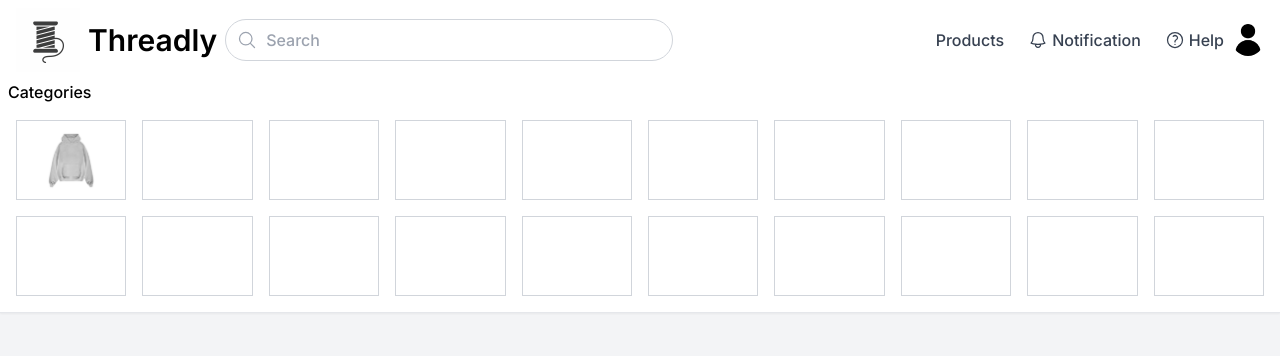
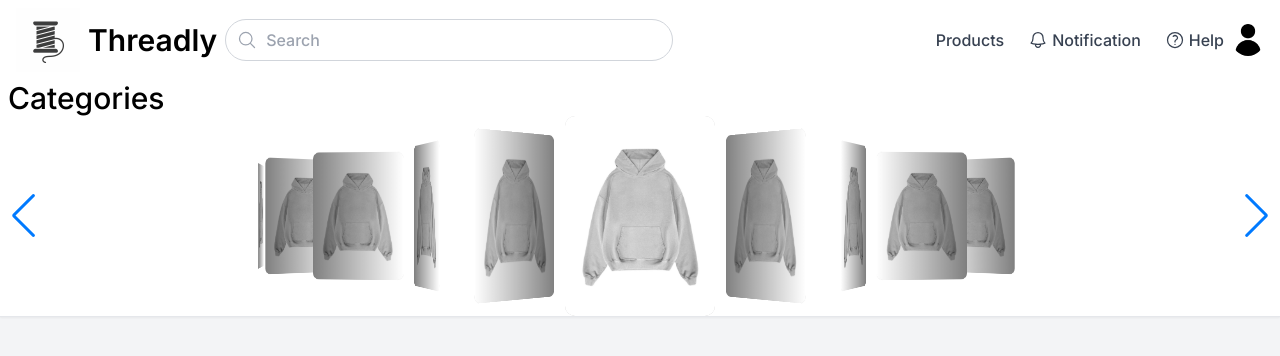
Before and after one commit to bennysito/Threadly, a PHP site: page / in a window 1280 px wide. Shown: the top 356 px of the page. Run offline with PHP 8.4, Linux system fonts and the light colour scheme; some libraries are stand-ins or nearby versions.

Commit message:
added curved image carousel gago

```diff
--- /dev/null
+++ b/Front_End/image_carousel.php
@@ -0,0 +1,95 @@
+
+<div class="swiper mySwiper">
+  <div class="swiper-wrapper">
+    <!--di pa ni final-->
+
+    <div class="swiper-slide">
+      <img src="Images/Jacket.jpg" alt="Character" class="w-full h-full object-cover rounded-lg shadow-lg">
+    </div>
+    <div class="swiper-slide">
+      <img src="Images/Jacket.jpg" alt="Character" class="w-full h-full object-cover rounded-lg shadow-lg">
+    </div>
+    <div class="swiper-slide">
+      <img src="Images/Jacket.jpg" alt="Character" class="w-full h-full object-cover rounded-lg shadow-lg">
+    </div>
+    <div class="swiper-slide">
+      <img src="Images/Jacket.jpg" alt="Character" class="w-full h-full object-cover rounded-lg shadow-lg">
+    </div>
+    <div class="swiper-slide">
+      <img src="Images/Jacket.jpg" alt="Character" class="w-full h-full object-cover rounded-lg shadow-lg">
+    </div>
+    <div class="swiper-slide">
+      <img src="Images/Jacket.jpg" alt="Character" class="w-full h-full object-cover rounded-lg shadow-lg">
+    </div>
+    <div class="swiper-slide">
+      <img src="Images/Jacket.jpg" alt="Character" class="w-full h-full object-cover rounded-lg shadow-lg">
+    </div>
+
+    <div class="swiper-slide">
+      <img src="Images/Jacket.jpg" alt="Character" class="w-full h-full object-cover rounded-lg shadow-lg">
+    </div>
+    <div class="swiper-slide">
+      <img src="Images/Jacket.jpg" alt="Character" class="w-full h-full object-cover rounded-lg shadow-lg">
+    </div>
+    <div class="swiper-slide">
+      <img src="Images/Jacket.jpg" alt="Character" class="w-full h-full object-cover rounded-lg shadow-lg">
+    </div>
+  </div>
+
+
+  <div class="swiper-button-next"></div>
+  <div class="swiper-button-prev"></div>
+</div>
+
+<!-- cdn ni siya  -->
+<link rel="stylesheet" href="https://cdn.jsdelivr.net/npm/swiper@10/swiper-bundle.min.css" />
+
+
+<script src="https://cdn.jsdelivr.net/npm/swiper@10/swiper-bundle.min.js"></script>
+
+<style>
+
+  .swiper-slide {
+    width: 150px !important;
+    height: 200px !important;
+    display: flex;
+    justify-content: center;
+    align-items: center;
+    border-radius: 10px;
+    overflow: hidden;
+    background: #e0e0e0;
+  }
+
+  .swiper-slide img {
+    width: 100%;
+    height: 100%;
+    object-fit: cover;
+    border-radius: 10px;
+  }
+</style>
+
+<script>
+  const totalSlides = 10;
+const swiper = new Swiper(".mySwiper", {
+  effect: "coverflow",
+  grabCursor: true,
+  centeredSlides: true,
+  slidesPerView: 'auto',
+  loop: false,
+
+  initialSlide: Math.floor(totalSlides / 2),
+  spaceBetween: 20,
+  coverflowEffect: {
+    rotate: 50,
+    stretch: 20,
+    depth: 200,
+    modifier: 1,
+    slideShadows: true,
+  },
+  navigation: {
+    nextEl: ".swiper-button-next",
+    prevEl: ".swiper-button-prev",
+  },
+});
+
+</script>
--- a/Front_End/index.php
+++ b/Front_End/index.php
@@ -88,9 +88,12 @@
     </div>
 
   </div>
-
+  <p class="ml-2 text-3xl">Categories</p>
+  <div>
+<?php require "image_carousel.php";?>
+</div>
 <!--Table para sa categories-->
-
+<!--
 <p class="ml-2 ">Categories</p>
   <div class="grid grid-cols-10 grid-rows-2 gap-4 p-4">
 
@@ -118,7 +121,7 @@
 
   </div>
   </div>
-
+-->
   <!-- para mobile-->
   <div id="mobileMenu" class="hidden md:hidden bg-white border-t px-4 py-2 space-y-1">
     <a href="#" class="block text-gray-700 hover:text-blue-500">Products</a>
```
Also changed, not shown: Front_End/CSS/curvedcarousel.css (added, +63 -0 lines).
